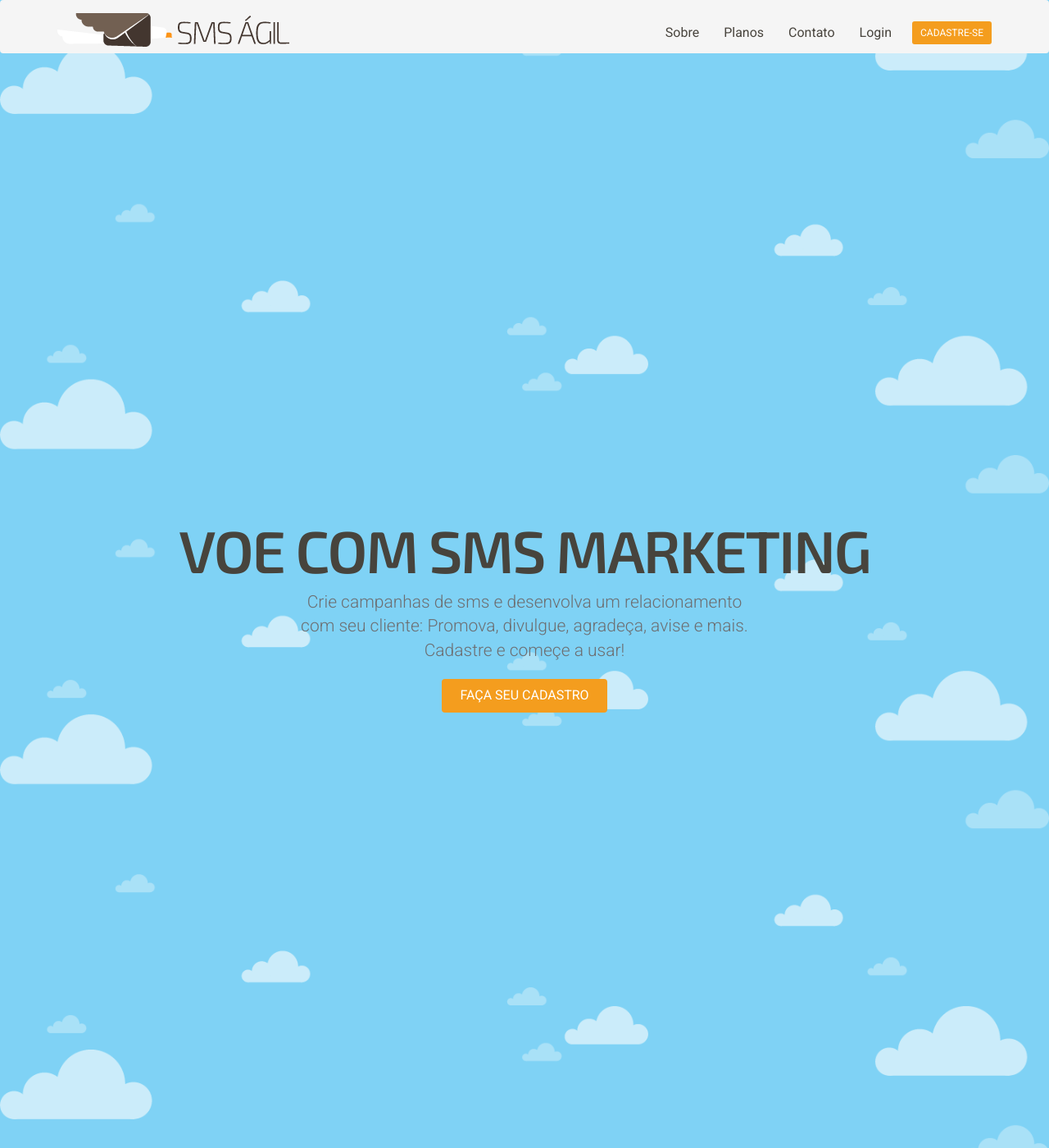
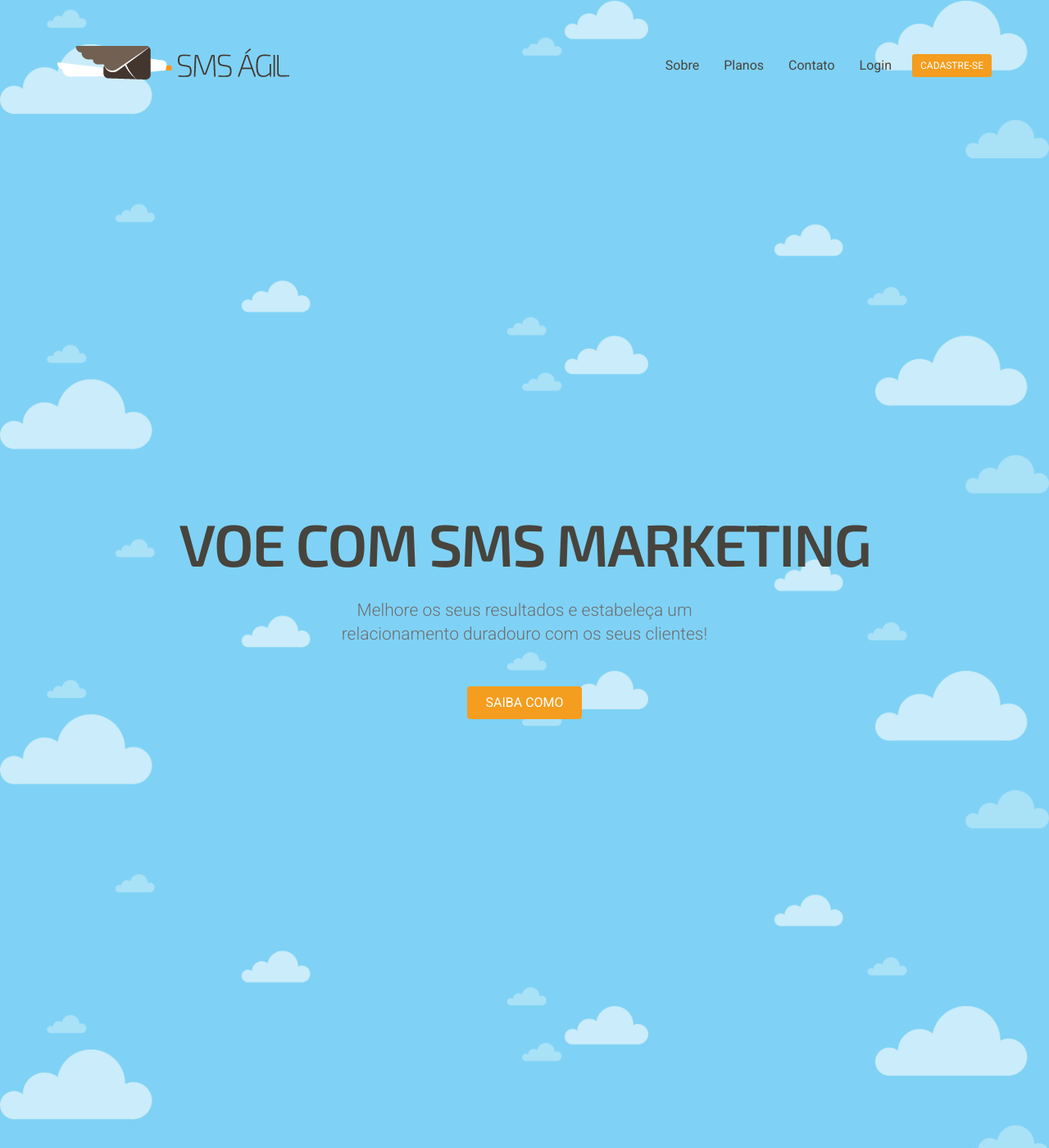
Before and after one commit to smsagil/smsagil.github.io, a Jekyll site: the page built from index.html, in a window 1280 px wide and 1400 px high. Shown: the whole window at 82% size. Built offline with Jekyll 4.4.1, drawn with Linux system fonts in a browser that asks for light colours; some of the changed text lies outside the part shown.

Commit message:
Finally working

```diff
--- a/_layouts/default.html
+++ b/_layouts/default.html
@@ -1,22 +1,70 @@
 <!DOCTYPE html>
 <html>
 
-{% include head.html %}
+<head>
+    <meta charset="utf-8">
+    <meta http-equiv="X-UA-Compatible" content="IE=edge">
+    <title>SMS Ágil</title>
+    <meta name="viewport" content="width=device-width">
+    <meta name="description" content="Campanhas de marketing com sms">
+    <link rel="canonical" href="http://smsagil.com/">
+
+    <!-- Custom CSS -->
+    <link rel="stylesheet" href="/css/bootstrap.min.css">
+    <link rel="stylesheet" href="/css/animate.css">
+    <link rel="stylesheet" href="/css/main.css">
+    <link rel="stylesheet" href="/css/jquery.fullPage.css"/>
+    <link rel="stylesheet" href="/css/slide.css"/>
+
+    <link href='http://fonts.googleapis.com/css?family=Exo+2:300,600' rel='stylesheet' type='text/css'>
+    <link href='http://fonts.googleapis.com/css?family=Roboto:400,300' rel='stylesheet' type='text/css'>
+
+</head>
+
 
 <body>
+	<header>
+		<nav id="header" class="navbar">
+			<div class="container">
+				<!-- Brand and toggle get grouped for better mobile display -->
+				<div class="navbar-header">
+					<button type="button" class="navbar-toggle collapsed" data-toggle="collapse" data-target="#bs-example-navbar-collapse-1" aria-expanded="false">
+						<span class="sr-only">Toggle navigation</span>
+						<span class="icon-bar"></span>
+						<span class="icon-bar"></span>
+						<span class="icon-bar"></span>
+					</button>
+					<a class="navbar-brand" href="#">
+						<img class="navbar-logo" src="img/sms-agil-logo.png" alt="">
+					</a>
+				</div>
 
-	{% include header.html %}
+				<!-- Collect the nav links, forms, and other content for toggling -->
+				<div class="collapse navbar-collapse" id="bs-example-navbar-collapse-1">
+					<ul class="nav navbar-nav navbar-right">
+						<li><a href="#">Sobre</a></li>
+						<li><a href="#">Planos</a></li>
+						<li><a href="#">Contato</a></li>
+						<li><a href="#">Login</a></li>
+						<li>
+							<button class="btn btn-warning navbar-btn btn-sm" type="button">Cadastre-se</button>
+						</li>
+					</ul>
+				</div><!-- /.navbar-collapse -->
+			</div><!-- /.container-fluid -->
+		</nav>
+	</header>
+
 	<div id="fullPage">
 		<section class="section section-blue section-sky" id="principal">
 			<div class="container text-center">
 				<h1 class="title-mega">Voe com SMS Marketing</h1>
-				<div class="row">
+				<div class="row" style="margin-top:2em;margin-bottom:2em;">
 					<div class="col-md-6 col-md-offset-3">
-						<p class="lead">Crie campanhas de sms e desenvolva um relacionamento com seu cliente: Promova, divulgue, agradeça, avise e mais. <br> Cadastre e começe a usar!</p>
-
+						<p class="lead">Melhore os seus resultados e estabeleça um relacionamento duradouro com os seus clientes!</p>
 					</div>
 				</div>
-				<a class="btn btn-warning" href="#" role="button">Faça seu cadastro</a>
+				<a class="btn btn-warning" href="#" role="button">Saiba como</a>
 			</div>
 		</section>
 
@@ -31,17 +79,17 @@
 					<div class="col-md-4 text-center wow fadeIn" data-wow-delay="500ms">
 						<img src="img/target.png" alt="Comunicação Direta" class="wow slideInLeft" data-wow-delay="600ms">
 						<h2 class="title-col">Comunicação Direta</h2>
-						<p class="lead">90% são abertos e lidos em menos de 3 minutos</p>
+						<p class="lead">90% das mensagens são abertas e lidas em menos de 3 minutos.</p>
 					</div>
 					<div class="col-md-4 text-center wow fadeIn" data-wow-delay="500ms">
 						<img src="img/money.png" alt="Econômico" class="wow slideInUp" data-wow-delay="600ms">
 						<h2 class="title-col">Econômico</h2>
-						<p class="lead">Custo reduzido em relação às outras mídias.</p>
+						<p class="lead">Baixo custo de aquisição em relação aos meios tradicionais de publicidade.</p>
 					</div>
 					<div class="col-md-4 text-center wow fadeIn" data-wow-delay="500ms">
 						<img src="img/phone.png" alt="Simples e Acessivel" class="wow slideInRight" data-wow-delay="600ms">
-						<h2 class="title-col">Simples e Acessivel</h2>
-						<p class="lead">Compatível com 100% dos aparelhos de celular</p>
+						<h2 class="title-col">Simples e Acessível</h2>
+						<p class="lead">O SMS é uma tecnologia que está presente 100% aparelhos de celulares.</p>
 					</div>
 				</div>
 			</div>
@@ -52,9 +100,16 @@
 				<div class="container">
 					<div class="row">
 						<div class="col-md-7 col-md-offset-1 wow slideInRight">
-							<h2 class="title-mkt text-white">SMS Marketing para alavancar suas vendas</h2>
-							<p class="lead text-white">Faça campanhas de vendas, promoções, queima de estoque, campanhas para datas especiais e mais.</p>
-							<a class="btn btn-warning" href="#" role="button">Teste Gratuitamente</a>
+							<h2 class="title-mkt text-white">Aumente as suas vendas</h2>
+							<p class="lead text-white">Através da nossa incrível plataforma você pode criar e gerenciar facilmente campanhas para divulgar:</p>
+							<div class="lead text-white">
+								<i class="glyphicon glyphicon-ok"></i>  Promoções
+								<br/>
+								<i class="glyphicon glyphicon-ok"></i>  Cupons de desconto
+								<br/>
+								<i class="glyphicon glyphicon-ok"></i>  Queimas de estoque
+							</div>
+							<a class="btn btn-warning" href="#" role="button">Começe agora!</a>
 						</div>
 						<div class="col-md-3 wow slideInRight">
 							<img class="navbar-logo" src="img/campanhas-sms-vendas.png">
@@ -67,9 +122,16 @@
 				<div class="container">
 					<div class="row">
 						<div class="col-md-7 col-md-offset-1 wow slideInRight">
-							<h2 class="title-mkt text-white">SMS Marketing ajuda na comunicação</h2>
+							<h2 class="title-mkt text-white">Melhore a comunicação</h2>
 							<p class="lead text-white">Lembretes de consultas, exames, reuniões, alertas de fatura em atraso, retirada de produtos, etc são enviadas de forma prática, ágil e econômica</p>
-							<a class="btn btn-primary" href="#" role="button">Teste Gratuitamente</a>
+							<div class="lead text-white">
+								<i class="glyphicon glyphicon-ok"></i>  Promoções
+								<br/>
+								<i class="glyphicon glyphicon-ok"></i>  Cupons de desconto
+								<br/>
+								<i class="glyphicon glyphicon-ok"></i>  Queimas de estoque
+							</div>
+							<a class="btn btn-warning" href="#" role="button">Aproveite essa oportunidade!</a>
 						</div>
 						<div class="col-md-3 wow slideInRight">
 							<img src="img/campanhas-sms-comunicacao.png">
@@ -82,9 +144,16 @@
 				<div class="container">
 					<div class="row">
 						<div class="col-md-7 col-md-offset-1 wow slideInRight">
-							<h2 class="title-mkt">SMS Marketing para fidelizar seus clientes</h2>
-							<p class="lead">SMS em datas comemorativas são uma forma de estimular o relacionamento e fidelizar o cliente. Para quem recebe a mensagem, a sensação de proximidade é ainda maior.</p>
-							<a class="btn btn-primary" href="#" role="button">Teste Gratuitamente</a>
+							<h2 class="title-mkt text-gray">Fidelize os seus clientes</h2>
+							<p class="lead text-gray">SMS em datas comemorativas são uma forma de estimular o relacionamento e fidelizar o cliente. Para quem recebe a mensagem, a sensação de proximidade é ainda maior.</p>
+							<div class="lead text-gray">
+								<i class="glyphicon glyphicon-ok"></i>  Promoções
+								<br/>
+								<i class="glyphicon glyphicon-ok"></i>  Cupons de desconto
+								<br/>
+								<i class="glyphicon glyphicon-ok"></i>  Queimas de estoque
+							</div>
+							<a class="btn btn-warning" href="#" role="button">Crie a sua conta gratuitamente!</a>
 						</div>
 						<div class="col-md-3">
 							<img src="img/campanhas-sms-comunicacao.png">
@@ -223,7 +292,7 @@
 
 		</section>
 
-		<section class="section" id="diferencial">
+		<section class="section section-blue section-sky fp-section fp-table" style="background-repeat:no-repeat;">
 			<div class="container">
 				<div class="row">
 					<div class="col-sm-12 text-center">
@@ -234,22 +303,19 @@
 					<div class="col-md-8 col-md-offset-2 text-center wow fadeIn">
 						<form class="form-horizontal" action="//formspree.io/your@email.com" method="POST">
 							<div class="form-group form-group-lg">
-								<label class="col-sm-2 control-label" >Nome</label>
-								<div class="col-sm-10">
+								<div class="col-sm-12">
 									<input name="name" class="form-control" type="text" placeholder="Nome">
 								</div>
 							</div>
 							<div class="form-group form-group-lg">
-								<label class="col-sm-2 control-label" for="formGroupInputLarge">E-mail</label>
-								<div class="col-sm-10">
+								<div class="col-sm-12">
 									<input class="form-control" name="_replyto" type="email" placeholder="E-mail">
 								</div>
 							</div>
 							<input type="hidden" name="_subject" value="Novo Contato no Site!" />
 							<input type="hidden" name="_cc" value="another@email.com" />
 							<div class="form-group form-group-lg">
-								<label class="col-sm-2 control-label">Mensagem</label>
-								<div class="col-sm-10">
+								<div class="col-sm-12">
 									<textarea class="form-control" rows="3" placeholder="Mensagem"></textarea>
 								</div>
 							</div>
@@ -266,7 +332,72 @@
 		<div style="clear: both"></div>
 	</div>
 
-	{% include footer.html %}
+	<footer id="footer" class="site-footer">
+
+	<div class="container">
+		<div class="row">
+			<div class="col-md-8">
+				<ul class="nav nav-pills">
+					<li role="presentation"><a href="#">Sobre</a></li>
+					<li role="presentation"><a href="#">Como funciona</a></li>
+					<li role="presentation"><a href="#">Planos</a></li>
+					<li role="presentation"><a href="#">Contato</a></li>
+				</ul>
+			</div>
+		</div>
+		<div class="row">
+			<div class="col-md-12">
+				<p class="text-white">
+				<img src="img/smsagil-small-white-logo.png" alt="">
+				SMS Ágil - Copyright 2015
+				</p>
+			</div>
+		</div>
+	</div>
+
+	<script type="text/javascript" src="/js/jquery-2.1.4.min.js"></script>
+	<script type="text/javascript" src="/js/bootstrap.min.js"></script>
+	<script type="text/javascript" src="/js/jquery.fullPage.min.js"></script>
+	<script type="text/javascript" src="/js/headroom.min.js"></script>
+	<script type="text/javascript" src="/js/wow.min.js"></script>
+	<script>
+		// Headroom JS
+		(function() {
+			var header = new Headroom(document.querySelector("#header"), {
+				tolerance: 5,
+				offset : 50
+			});
+
+			header.init();
+		}());
+
+		// WOW Plugin Initialization
+		new WOW().init();
+
+		// jQuery FullPage Plugin Initialization and Configuration
+		$(document).ready(function() {
+		    $('#fullpage').fullpage({
+				slidesNavigation: false,
+				autoScrolling: false,
+				fitToSection: false,
+
+
+				afterRender: function(){
+					var plans_section = document.getElementById('planos');
+					plans_section.style.height = "900px";
+				},
+
+				afterResize: function(){
+					var plans_section = document.getElementById('planos');
+					plans_section.style.height = "900px";
+				}
+
+			});
+		});
+	</script>
+
+</footer>
+
 
 </body>
 </html>
--- a/css/main.css
+++ b/css/main.css
@@ -110,31 +110,9 @@ FOOTER
 	background-position: bottom right;
 	background-repeat: no-repeat;
 	background-color: #7FD2F5;
+	background-size: 20%;
 }
 
-
-.section-sky {
-	background-color: #7FD2F5;
-	min-height: 600px;
-	background-image: url(../img/clouds.png);
-	-webkit-background-size: 100%;
-	background-size: 100%;
-	background-attachment: fixed;
-}
-.navbar {
-	background-color: transparent;
-	position: fixed;
-	width: 100%;
-	margin-top: 40px;
-	z-index: 999;
-}
-.navbar-nav {
-	margin-top: 14px;
-}
-.navbar-nav li a {
-	font-size: 16px;
-	color: #48443D;
-}
 /*
 PRICE TABLE
 */
@@ -257,38 +235,25 @@ FOOTER
 }
 
 .section-2 {
-		background-color: #F49D1E;
+	background-color: #49433D;
 }
 
 .section-3 {
-		background-color: #E7E8E9;
-	}
-/*
-HEADROOM
-*/
-
-.headroom {
-	transition: transform 200ms linear;
+	background-color: #CCE8F5;
 }
 
-.headroom--pinned {
-	display: block;
-	background-color: #fff;
+/*
+Headroom
+*/
+.headroom--top {
+	background-color: transparent;
+}
+
+.headroom--not-top {
+	background-color: #F5F5F5;
 	margin-top: 0px;
 }
 
-.headroom--not-top .navbar-nav {
-	margin-top: 0 !important;
-}
-
-.headroom--not-top .navbar-logo {
-	height: 21px;
-}
-
-.headroom--unpinned {
-	display: none;
-	background-color: #f5f5f5 !important;
-}
 /*
  --
 */
```
Also changed, not shown: 2 other files. Lines whose indentation alone changed are shown as unchanged.
